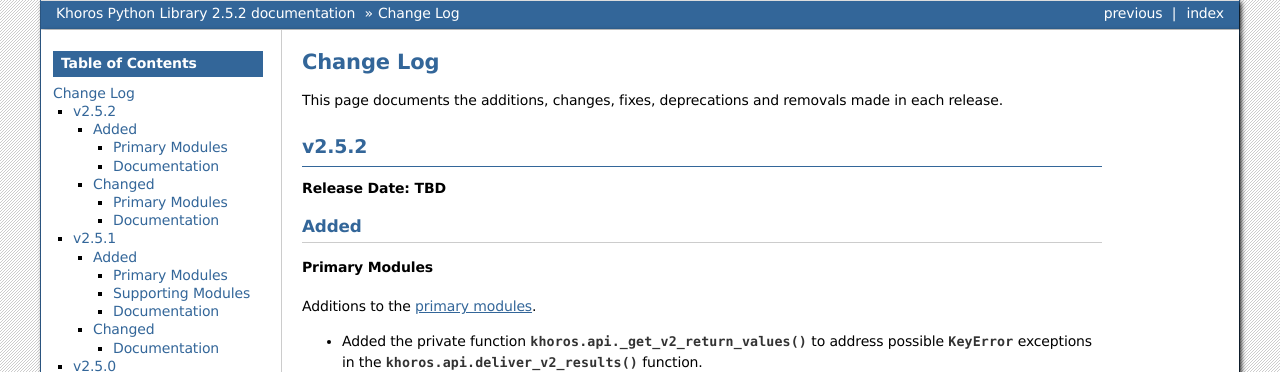
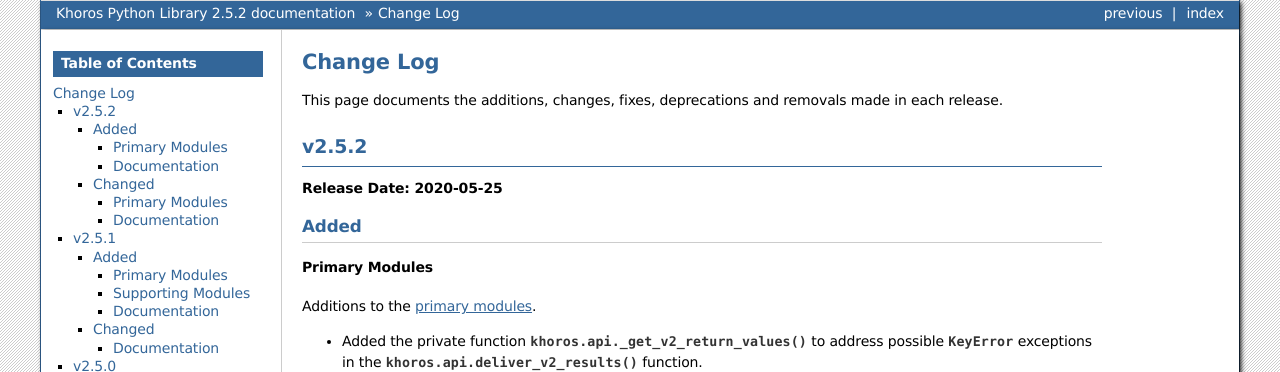
Before and after one commit to jeffshurtliff/khoros, a Sphinx documentation site: the page built from docs/changelog.rst, in a window 1280 px wide and 900 px high. Shown: the top 372 px of the window. Built offline with Sphinx 7.4.7, drawn with Linux system fonts in a browser that asks for light colours.

Commit message:
Added the release today to v2.5.2 in the changelog.

```diff
--- a/docs/changelog.rst
+++ b/docs/changelog.rst
@@ -6,7 +6,7 @@
 ******
 v2.5.2
 ******
-**Release Date: TBD**
+**Release Date: 2020-05-25**
 
 Added
 =====
```
